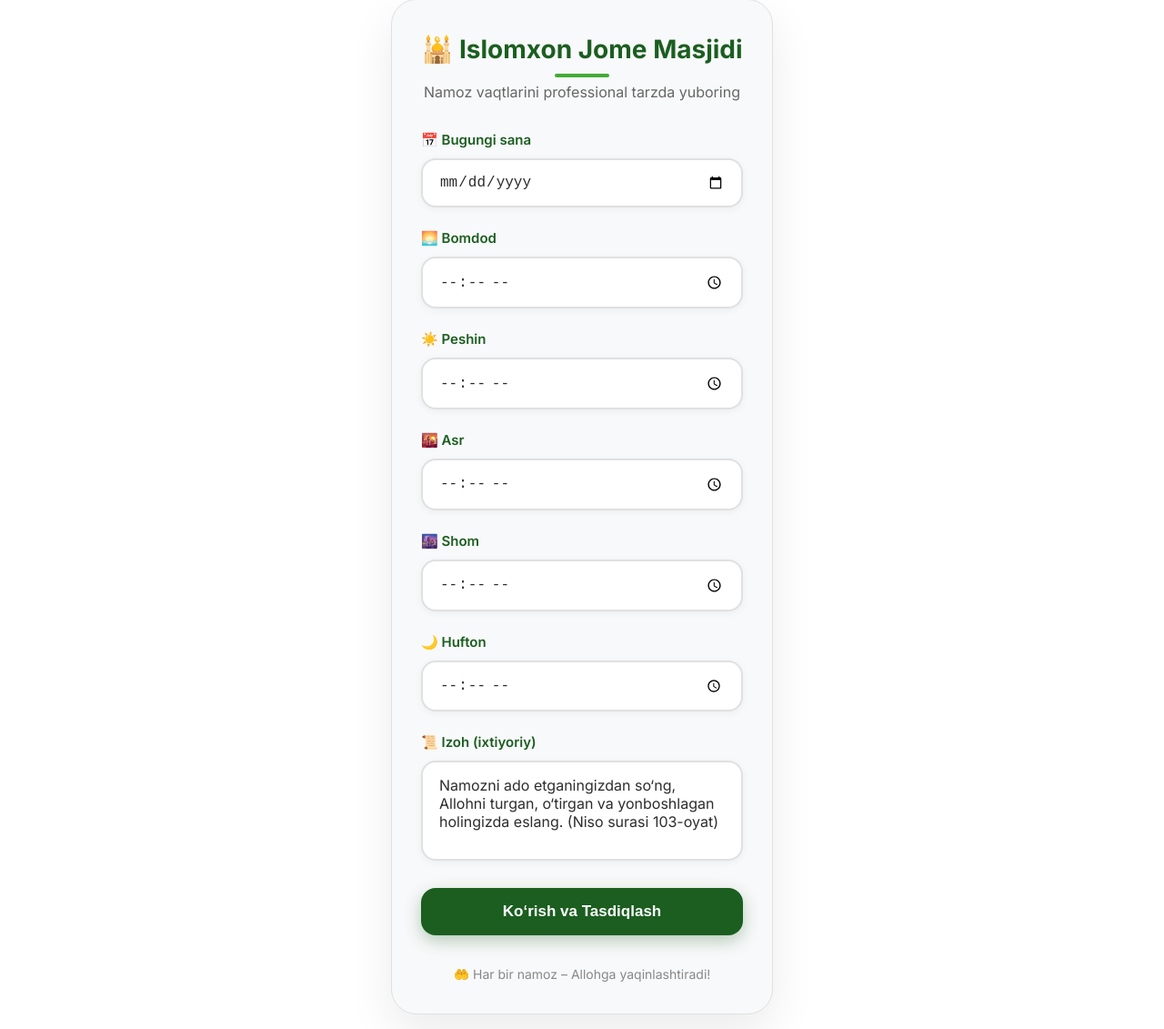
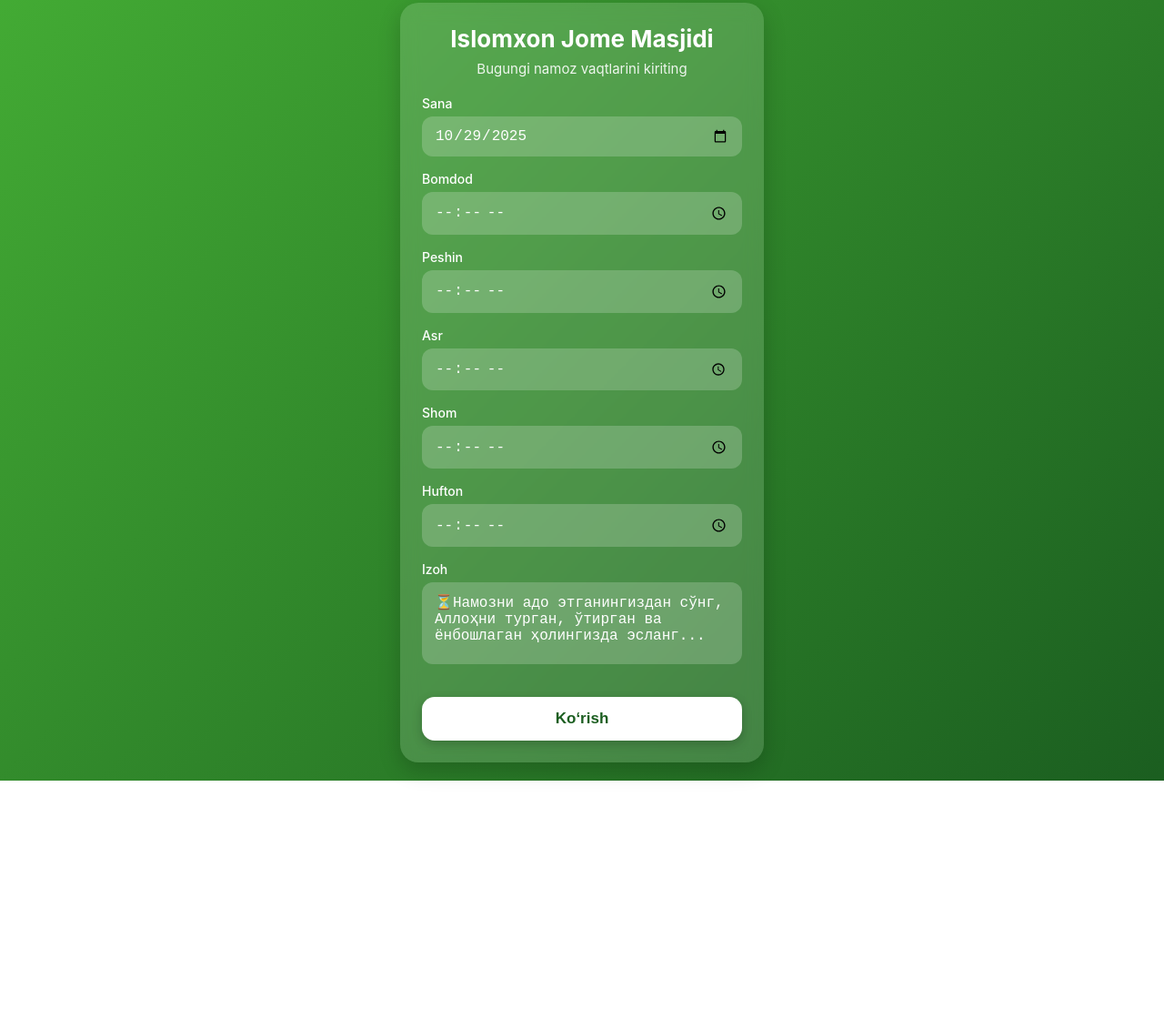
Before and after one commit to ahrorxonkarimov/namoz-bot, a website: page webapp.html in a window 1280 px wide. Shown: the part 17-1148 px from the top of the page at 91% size. After the commit the page ends 875 px from the top, so only its background shows below. Drawn offline with Linux system fonts and the light colour scheme; a script that the page names is missing.

Commit message:
Update webapp.html

```diff
--- a/webapp.html
+++ b/webapp.html
@@ -5,276 +5,71 @@
   <meta name="viewport" content="width=device-width, initial-scale=1.0">
   <title>Islomxon Jome Masjidi</title>
   <script src="https://telegram.org/js/telegram-web-app.js"></script>
-  <link href="https://fonts.googleapis.com/css2?family=Inter:wght@400;500;600;700&display=swap" rel="stylesheet">
   <style>
-    :root {
-      --bg: #FFFFFF;
-      --card: #F8F9FA;
-      --primary: #1B5E20;
-      --accent: #43AB34;
-      --gold: #FFD700;
-      --text: #2D2D2D;
-      --border: #E0E0E0;
-      --shadow: rgba(0,0,0,0.08);
-    }
     * { margin: 0; padding: 0; box-sizing: border-box; }
     body {
-      background: var(--bg);
-      color: var(--text);
-      font-family: 'Inter', -apple-system, sans-serif;
+      background: linear-gradient(135deg, #43AB34, #1B5E20);
+      color: white;
+      font-family: -apple-system, BlinkMacSystemFont, 'Segoe UI', Roboto, sans-serif;
+      padding: 20px;
       min-height: 100vh;
-      padding: 16px;
-      line-height: 1.6;
-      transition: all 0.3s;
     }
-    .container {
-      max-width: 420px;
+    .card {
+      background: rgba(255, 255, 255, 0.15);
+      backdrop-filter: blur(10px);
+      border-radius: 20px;
+      padding: 24px;
+      max-width: 400px;
       margin: 0 auto;
-      background: var(--card);
-      border-radius: 28px;
-      padding: 32px;
-      box-shadow: 0 20px 50px var(--shadow);
-      border: 1px solid var(--border);
-      animation: fadeIn 0.6s ease-out;
+      box-shadow: 0 8px 25px rgba(0,0,0,0.2);
     }
-    @keyframes fadeIn {
-      from { opacity: 0; transform: translateY(20px); }
-      to { opacity: 1; transform: translateY(0); }
+    h1 { text-align: center; font-size: 26px; margin-bottom: 8px; font-weight: 700; }
+    .subtitle { text-align: center; font-size: 15px; opacity: 0.9; margin-bottom: 20px; }
+    .field { margin-bottom: 16px; }
+    label { display: block; font-size: 14px; margin-bottom: 6px; font-weight: 500; }
+    input, textarea {
+      width: 100%; padding: 12px 14px; border: none; border-radius: 12px;
+      background: rgba(255, 255, 255, 0.2); color: white; font-size: 16px;
     }
-    .header {
-      text-align: center;
-      margin-bottom: 28px;
+    input::placeholder, textarea::placeholder { color: rgba(255,255,255,0.7); }
+    textarea { height: 90px; resize: none; }
+    .btn {
+      width: 100%; padding: 14px; background: #FFFFFF; color: #1B5E20;
+      border: none; border-radius: 14px; font-size: 17px; font-weight: 600;
+      margin-top: 16px; cursor: pointer; box-shadow: 0 4px 12px rgba(0,0,0,0.2);
+      transition: 0.2s;
     }
-    .header h1 {
-      font-size: 28px;
-      font-weight: 700;
-      color: var(--primary);
-      margin-bottom: 6px;
-      position: relative;
-    }
-    .header h1::after {
-      content: '';
-      position: absolute;
-      bottom: -8px;
-      left: 50%;
-      transform: translateX(-50%);
-      width: 60px;
-      height: 4px;
-      background: var(--accent);
-      border-radius: 2px;
-    }
-    .header p {
-      font-size: 16px;
-      color: #666;
-      margin-top: 12px;
-    }
-    .form-group {
-      margin-bottom: 22px;
-      position: relative;
-    }
-    label {
-      display: block;
-      font-size: 15px;
-      font-weight: 600;
-      margin-bottom: 8px;
-      color: var(--primary);
-      transition: color 0.3s;
-    }
-    input, textarea {
-      width: 100%;
-      padding: 15px 18px;
-      border: 2px solid var(--border);
-      border-radius: 16px;
-      background: white;
-      color: var(--text);
-      font-size: 16px;
-      transition: all 0.3s ease;
-      box-shadow: 0 2px 8px rgba(0,0,0,0.05);
-    }
-    input:focus, textarea:focus {
-      outline: none;
-      border-color: var(--accent);
-      box-shadow: 0 0 0 4px rgba(67,171,52,0.15);
-      transform: translateY(-1px);
-    }
-    input::placeholder, textarea::placeholder {
-      color: #AAA;
-    }
-    textarea {
-      resize: none;
-      height: 110px;
-      font-family: inherit;
-    }
-    .btn {
-      width: 100%;
-      padding: 16px;
-      background: var(--primary);
-      color: white;
-      border: none;
-      border-radius: 16px;
-      font-size: 17px;
-      font-weight: 700;
-      cursor: pointer;
-      margin-top: 16px;
-      box-shadow: 0 6px 18px rgba(27,94,32,0.3);
-      transition: all 0.3s ease;
-      display: flex;
-      align-items: center;
-      justify-content: center;
-      gap: 10px;
-      position: relative;
-      overflow: hidden;
-    }
-    .btn::before {
-      content: '';
-      position: absolute;
-      top: 0; left: -100%;
-      width: 100%; height: 100%;
-      background: linear-gradient(90deg, transparent, rgba(255,255,255,0.2), transparent);
-      transition: 0.5s;
-    }
-    .btn:hover::before { left: 100%; }
-    .btn:hover {
-      transform: translateY(-3px);
-      box-shadow: 0 12px 28px rgba(27,94,32,0.4);
-    }
-    .btn:active { transform: translateY(-1px); }
-    .btn.send {
-      background: var(--gold);
-      color: var(--primary);
-      font-weight: 800;
-    }
+    .btn:hover { transform: translateY(-1px); box-shadow: 0 6px 16px rgba(0,0,0,0.3); }
     .preview {
-      background: #F0F8F0;
-      border: 2px dashed var(--accent);
-      border-radius: 18px;
-      padding: 20px;
-      margin-top: 24px;
-      font-size: 15px;
-      line-height: 1.8;
-      color: var(--text);
-      display: none;
-      animation: slideUp 0.5s ease-out;
-      white-space: pre-line;
-      box-shadow: 0 4px 12px rgba(0,0,0,0.05);
+      background: rgba(0,0,0,0.2); border-radius: 12px; padding: 14px;
+      margin-top: 16px; font-size: 14px; line-height: 1.5; display: none; white-space: pre-line;
     }
     .preview.show { display: block; }
-    @keyframes slideUp {
-      from { opacity: 0; transform: translateY(15px); }
-      to { opacity: 1; transform: translateY(0); }
-    }
-    .footer {
-      text-align: center;
-      margin-top: 32px;
-      font-size: 14px;
-      color: #888;
-    }
-    .loading {
-      display: none;
-      text-align: center;
-      margin: 20px 0;
-      color: var(--accent);
-      font-weight: 600;
-    }
-    .loading.show { display: block; animation: pulse 1.5s infinite; }
-    @keyframes pulse { 0%, 100% { opacity: 1; } 50% { opacity: 0.5; } }
   </style>
 </head>
 <body>
-  <div class="container">
-    <div class="header">
-      <h1>🕌 Islomxon Jome Masjidi</h1>
-      <p>Namoz vaqtlarini professional tarzda yuboring</p>
-    </div>
+  <div class="card">
+    <h1>Islomxon Jome Masjidi</h1>
+    <p class="subtitle">Bugungi namoz vaqtlarini kiriting</p>
 
-    <div class="form-group">
-      <label>📅 Bugungi sana</label>
-      <input type="date" id="date">
-    </div>
+    <div class="field"><label>Sana</label><input type="date" id="date"></div>
+    <div class="field"><label>Bomdod</label><input type="time" id="bomdod"></div>
+    <div class="field"><label>Peshin</label><input type="time" id="peshin"></div>
+    <div class="field"><label>Asr</label><input type="time" id="asr"></div>
+    <div class="field"><label>Shom</label><input type="time" id="shom"></div>
+    <div class="field"><label>Hufton</label><input type="time" id="hufton"></div>
+    <div class="field"><label>Izoh</label><textarea id="izoh">⏳Намозни адо этганингиздан сўнг, Аллоҳни турган, ўтирган ва ёнбошлаган ҳолингизда эсланг...</textarea></div>
 
-    <div class="form-group">
-      <label>🌅 Bomdod</label>
-      <input type="time" id="bomdod">
-    </div>
-
-    <div class="form-group">
-      <label>☀️ Peshin</label>
-      <input type="time" id="peshin">
-    </div>
-
-    <div class="form-group">
-      <label>🌇 Asr</label>
-      <input type="time" id="asr">
-    </div>
-
-    <div class="form-group">
-      <label>🌆 Shom</label>
-      <input type="time" id="shom">
-    </div>
-
-    <div class="form-group">
-      <label>🌙 Hufton</label>
-      <input type="time" id="hufton">
-    </div>
-
-    <div class="form-group">
-      <label>📜 Izoh (ixtiyoriy)</label>
-      <textarea id="izoh">Namozni ado etganingizdan so‘ng, Allohni turgan, o‘tirgan va yonboshlagan holingizda eslang. (Niso surasi 103-oyat)</textarea>
-    </div>
-
-    <button class="btn" onclick="showPreview()">
-       Ko‘rish va Tasdiqlash
-    </button>
-
-    <div class="loading" id="loading">Yuborilmoqda...</div>
-
+    <button class="btn" onclick="showPreview()">Ko‘rish</button>
     <div id="preview" class="preview"></div>
-
-    <button class="btn send" id="sendBtn" onclick="sendData()" style="display:none;">
-       YUBORISH
-    </button>
-
-    <div class="footer">
-      🤲 Har bir namoz – Allohga yaqinlashtiradi!
-    </div>
+    <button class="btn" id="sendBtn" onclick="sendData()" style="display:none; background:#4CAF50; color:white;">YUBORISH</button>
   </div>
 
   <script>
-    const tg = window.Telegram.WebApp;
-    tg.ready();
-
-    // Bugungi sanani avto qo'yish
     document.getElementById('date').value = new Date().toISOString().split('T')[0];
 
     function showPreview() {
-      const data = getFormData();
-      if (!validate(data)) return;
-
-      const text = `🕌 *Islomxon Jome Masjidi* 🕌
-
-📅 *Sana:* ${data.date}
-
-🌅 *Bomdod:* \`${data.bomdod}\`
-☀️ *Peshin:* \`${data.peshin}\`
-🌇 *Asr:* \`${data.asr}\`
-🌆 *Shom:* \`${data.shom}\`
-🌙 *Hufton:* \`${data.hufton}\`
-
-${data.izoh}
-
-📍 Hududingiz uchun to‘g‘ri vaqtlarda namoz o‘qing!
-🤲 Allah qabul qilsin!
-
-https://t.me/Islomxon_masjidi`;
-
-      document.getElementById('preview').textContent = text;
-      document.getElementById('preview').classList.add('show');
-      document.getElementById('sendBtn').style.display = 'flex';
-      document.querySelector('.btn:not(.send)').style.display = 'none';
-    }
-
-    function getFormData() {
-      return {
+      const d = {
         date: document.getElementById('date').value,
         bomdod: document.getElementById('bomdod').value,
         peshin: document.getElementById('peshin').value,
@@ -283,26 +78,28 @@ https://t.me/Islomxon_masjidi`;
         hufton: document.getElementById('hufton').value,
         izoh: document.getElementById('izoh').value.trim()
       };
-    }
-
-    function validate(data) {
-      const required = ['date', 'bomdod', 'peshin', 'asr', 'shom', 'hufton'];
-      for (let field of required) {
-        if (!data[field]) {
-          tg.showAlert('⚠️ Barcha namoz vaqtlarini kiriting!');
-          return false;
-        }
+      if (!d.date || !d.bomdod || !d.peshin || !d.asr || !d.shom || !d.hufton) {
+        alert('Barcha vaqtlar to‘ldirilsin!');
+        return;
       }
-      return true;
+      const text = `Islomxon jome masjidi\n\nSana: ${d.date}\nBomdod: ${d.bomdod}\nPeshin: ${d.peshin}\nAsr: ${d.asr}\nShom: ${d.shom}\nHufton: ${d.hufton}\n\nIzoh: ${d.izoh}`;
+      const preview = document.getElementById('preview');
+      preview.innerText = text;
+      preview.classList.add('show');
+      document.getElementById('sendBtn').style.display = 'block';
     }
 
     function sendData() {
-      document.getElementById('loading').classList.add('show');
-      document.getElementById('sendBtn').disabled = true;
-
-      const data = getFormData();
-      tg.sendData(JSON.stringify(data));
-      setTimeout(() => tg.close(), 800);
+      const data = {
+        date: document.getElementById('date').value,
+        bomdod: document.getElementById('bomdod').value,
+        peshin: document.getElementById('peshin').value,
+        asr: document.getElementById('asr').value,
+        shom: document.getElementById('shom').value,
+        hufton: document.getElementById('hufton').value,
+        izoh: document.getElementById('izoh').value.trim()
+      };
+      Telegram.WebApp.sendData(JSON.stringify(data));
     }
   </script>
 </body>
```
